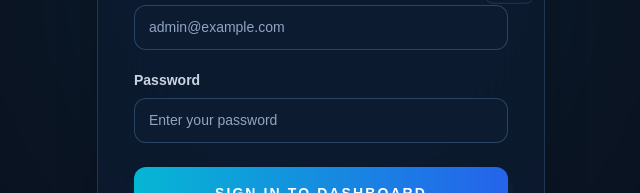
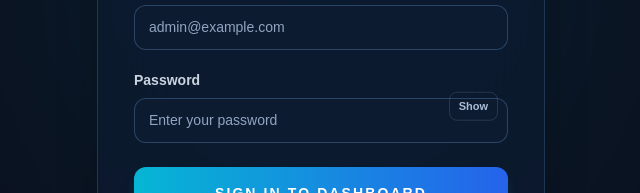
Before and after one commit to MDNOMAANKHAN/arenagg-tournament-app, a Next.js app: page /admin/login in a window 1280 px wide. Shown: the part 411-604 px from the top of the page, without its empty margins (319-959 px from the left). Built offline with nearby package versions, Linux system fonts and the light colour scheme.

Commit message:
Position password visibility control correctly

```diff
--- a/src/app/admin/login/LoginForm.tsx
+++ b/src/app/admin/login/LoginForm.tsx
@@ -127,7 +127,7 @@ export default function LoginForm({ denied }: { denied: boolean }) {
       </div>
 
       {/* PASSWORD */}
-      <div className="mb-6">
+      <div className="relative mb-6">
         <label
           htmlFor="admin-password"
           className="mb-2 block text-sm font-semibold text-slate-300"
```
